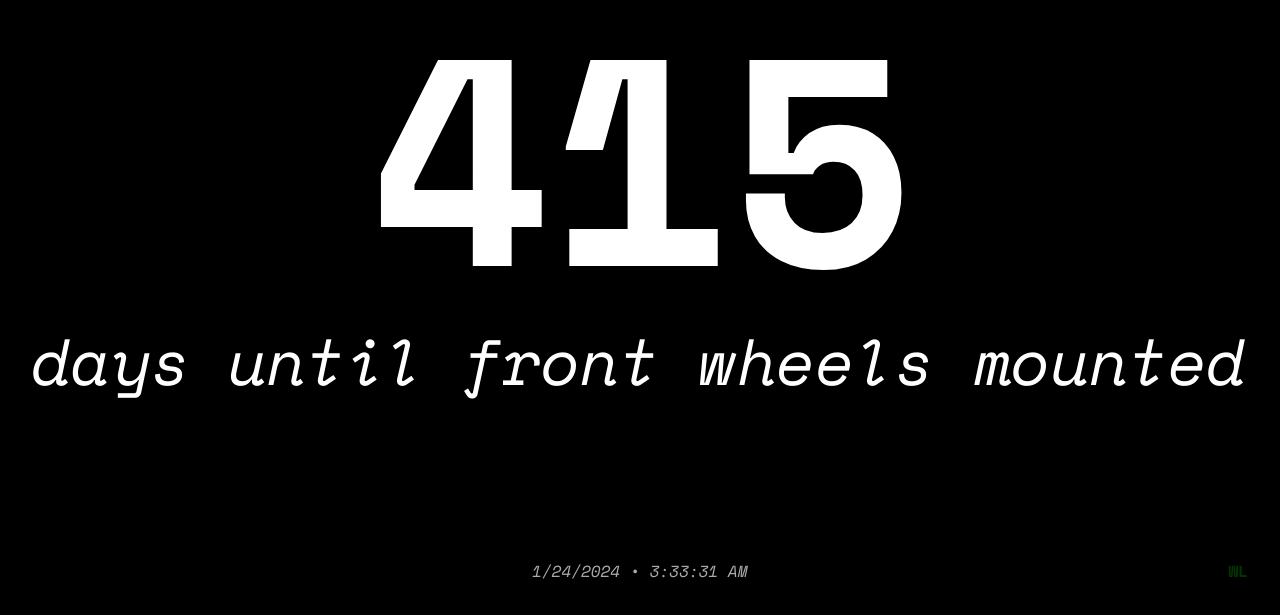
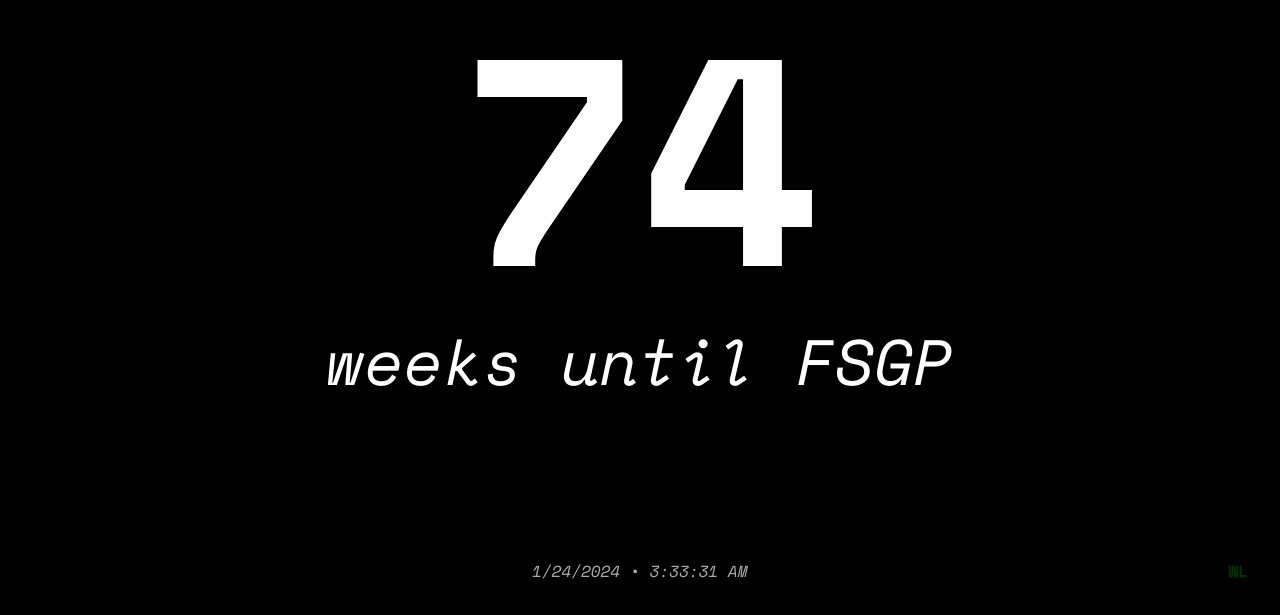
Before and after one commit to cyfinfaza/rusolar-countdown, a Svelte app: page / in a window 1280 px wide. Shown: the part 185-800 px from the top of the page. Built offline with nearby package versions, Linux system fonts and the light colour scheme.

Commit message:
weeks until FSGP

```diff
--- a/src/App.svelte
+++ b/src/App.svelte
@@ -12,10 +12,12 @@
     }
   }
   function recalculate() {
-    const difference = Math.ceil(
-      (new Date("2025-03-14T00:00:00").getTime() - new Date().getTime()) /
+    let difference = Math.ceil(
+      (new Date("2025-06-29T00:00:00").getTime() - new Date().getTime()) /
         (1000 * 60 * 60 * 24)
     );
+    // difference /= 7;
+    difference = Math.ceil(difference * 10) / 10;
     daysUntil = difference >= 0 ? difference : null;
     currentTime = new Date(Date.now()).toLocaleString().split(",").join(" • ");
   }
@@ -33,6 +35,12 @@
           console.error(`${err.name}, ${err.message}`);
         });
     }
+  }
+  function daysToWeeksFraction(days) {
+    const fractions = ["", "¹⁄₇", "²⁄₇", "³⁄₇", "⁴⁄₇", "⁵⁄₇", "⁶⁄₇"];
+    let weeks = Math.floor(days / 7);
+    let remainder = days % 7;
+    return weeks + (remainder ? fractions[remainder] : "");
   }
   onMount(() => {
     recalculate();
@@ -59,9 +67,9 @@
     }}
     tabindex="0"
   >
-    {daysUntil ?? "--"}
+    {Math.floor(daysUntil / 7) ?? "--"}
   </h1>
-  <p>{daysUntil === 1 ? "day" : "days"} until front wheels mounted</p>
+  <p>{Math.floor(daysUntil / 7) === 1 ? "week" : "weeks"} until FSGP</p>
   <p class="currentTime">
     {currentTime ?? "--"}
   </p>
```
Also changed, not shown: 1 other file (tests, documents, lock files or other folders).
